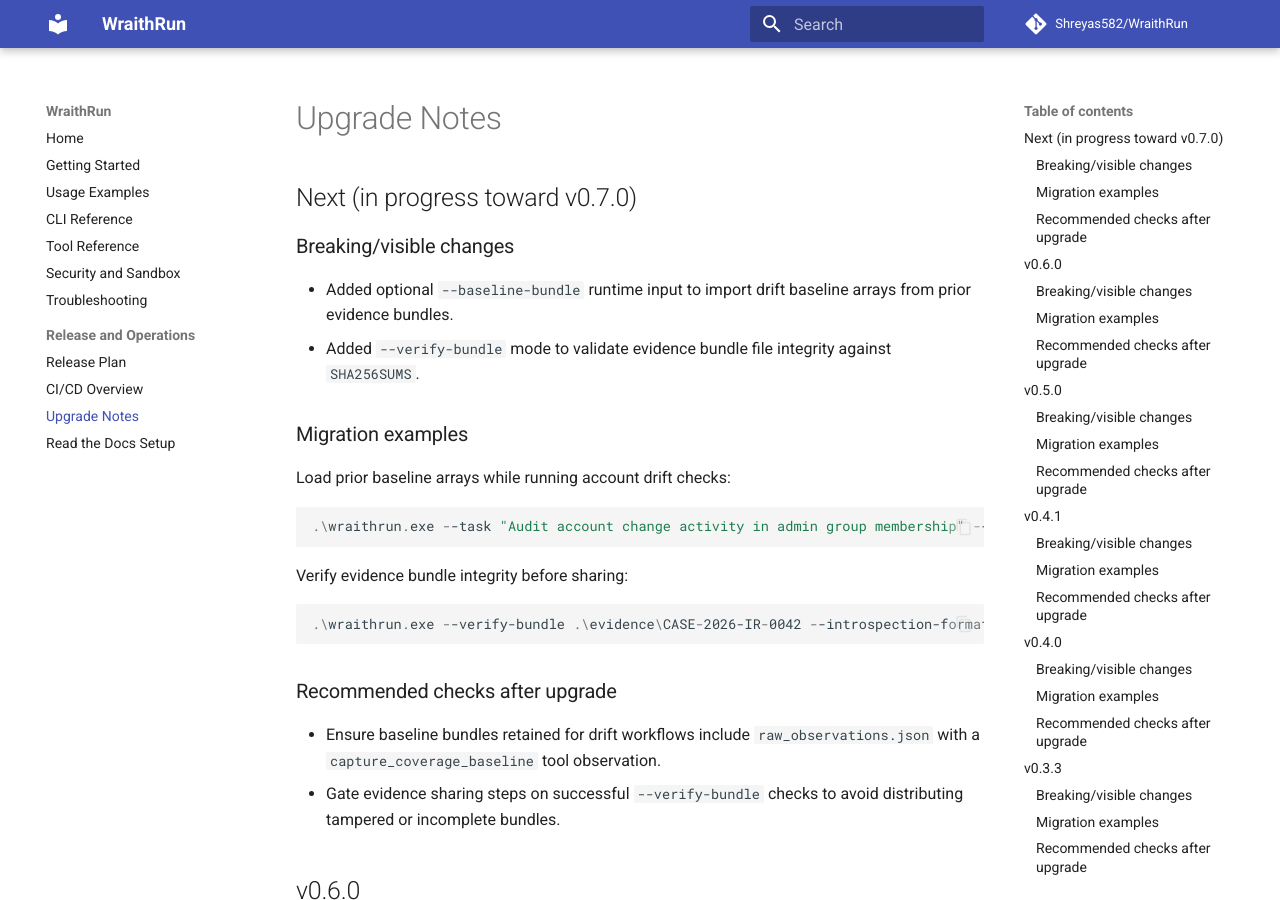
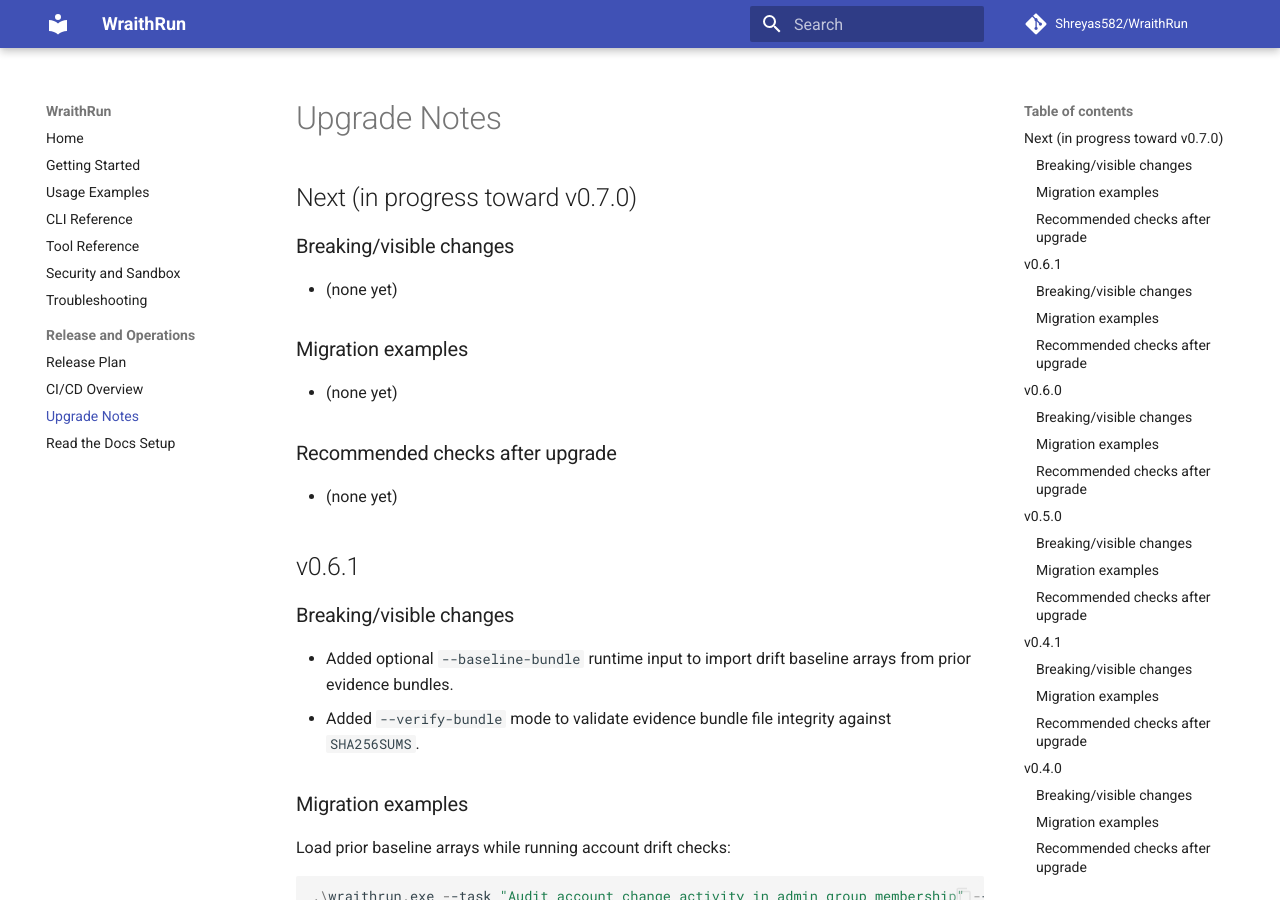
Before and after one commit to Shreyas582/WraithRun, an MkDocs documentation site: the page built from docs/upgrades.md, in a window 1280 px wide and 900 px high. Built offline with MkDocs 1.6.1 and Material for MkDocs 9.7.7, drawn with Linux system fonts in a browser that asks for light colours; comment, search, counter and statistics services are not loaded.

```diff
--- a/docs/upgrades.md
+++ b/docs/upgrades.md
@@ -1,6 +1,20 @@
 # Upgrade Notes
 
 ## Next (in progress toward v0.7.0)
+
+### Breaking/visible changes
+
+- (none yet)
+
+### Migration examples
+
+- (none yet)
+
+### Recommended checks after upgrade
+
+- (none yet)
+
+## v0.6.1
 
 ### Breaking/visible changes
 
```
Also changed, not shown: CHANGELOG.md (+15 -1 lines), docs/RELEASE_PLAN.md (+1 -1 lines).
